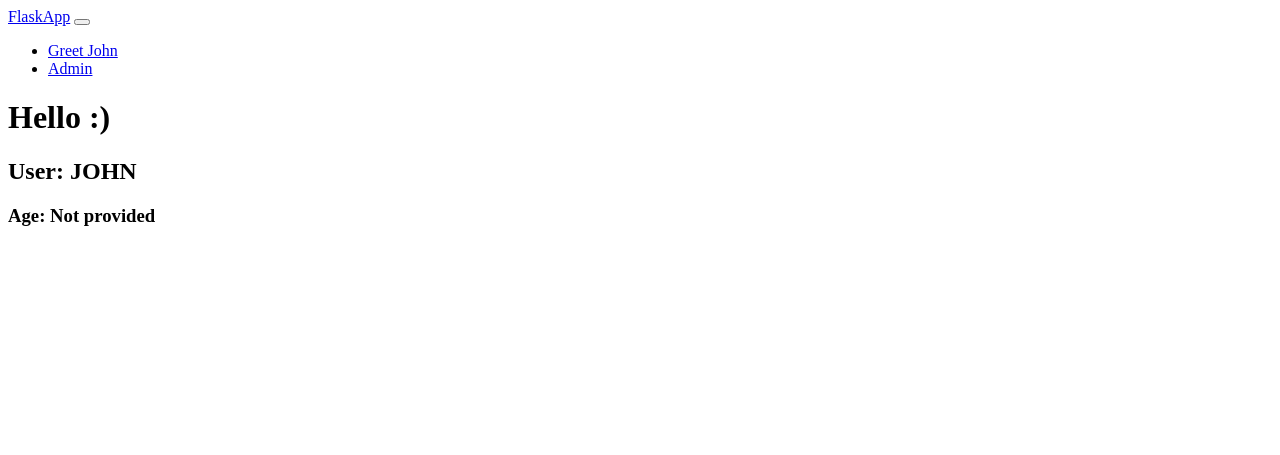
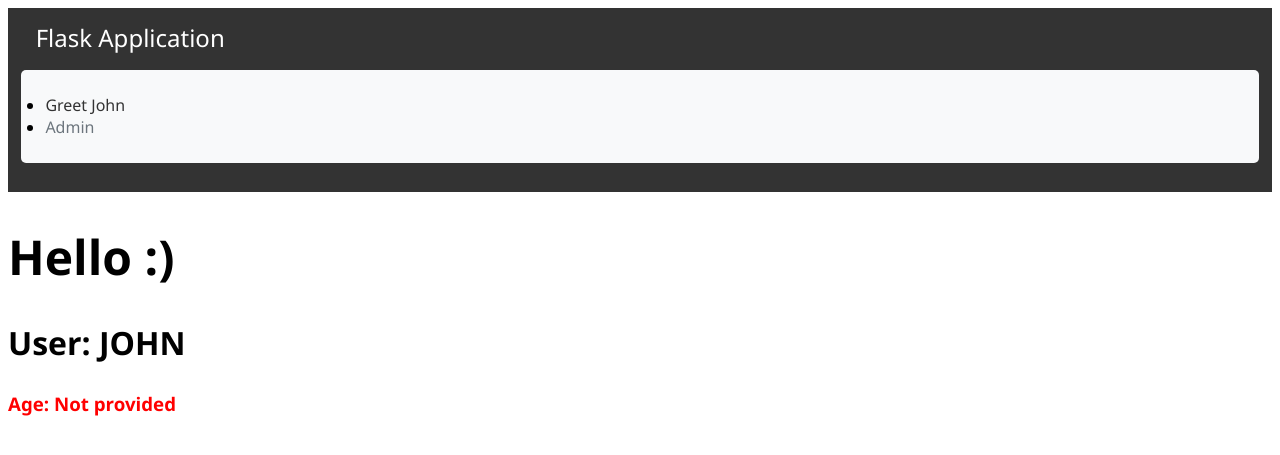
Before and after one commit to 1vanytska/flask-app-lab, a Flask app: page /user/hi/John in a window 1280 px wide. Shown: the top 455 px of the page. Run offline with Flask 3, Linux system fonts and the light colour scheme.

Commit message:
Task 3-4 - Add style

```diff
--- /dev/null
+++ b/app/static/css/style.css
@@ -0,0 +1,52 @@
+body {
+    font-family: 'Segoe UI', Tahoma, Geneva, Verdana, sans-serif;
+}
+.navbar {
+    padding: 1%;
+    background-color: #333;
+}
+
+.navbar-brand {
+    font-size: 1.5rem;
+    color: white !important;
+    padding: 10px 15px;
+    text-decoration: none;
+}
+
+.navbar-nav {
+    background-color: #f8f9fa;
+    padding: 15px;
+    border-radius: 5px;
+    padding: 2%;
+}
+
+.navbar-nav .nav-link {
+    font-size: 1rem;
+    color: #333;
+    padding: 5px 0;
+    text-decoration: none;
+}
+
+.navbar-nav .nav-link.text-muted {
+    color: #6c757d !important;
+}
+
+.navbar-nav.flex-column {
+    flex-direction: column;
+}
+
+.container h1 {
+    font-size: 3rem;
+}
+
+.container h2 {
+    font-size: 2rem;
+}
+
+.text-success {
+    color: green;
+}
+
+.text-danger {
+    color: red;
+}
--- a/app/templates/base.html
+++ b/app/templates/base.html
@@ -3,6 +3,7 @@
 <head>
     <meta charset="UTF-8">
     <meta name="viewport" content="width=device-width, initial-scale=1.0">
+    <link rel="stylesheet" href="{{ url_for('static', filename='css/style.css') }}">
     <title>{% block title %} {% endblock %} - FlaskApp</title>
 </head>
 <body>
--- a/app/users/templates/users/hi.html
+++ b/app/users/templates/users/hi.html
@@ -5,20 +5,19 @@
 {% block content %}
 
 <!-- Navigation Bar -->
-    <nav class="navbar navbar-expand-lg navbar-light bg-light mb-3">
-        <a class="navbar-brand" href="#">FlaskApp</a>
-        <button class="navbar-toggler" type="button" data-toggle="collapse" data-target="#navbarNav" aria-controls="navbarNav" aria-expanded="false" aria-label="Toggle navigation">
-            <span class="navbar-toggler-icon"></span>
-        </button>
+<nav class="navbar navbar-expand-lg navbar-dark bg-dark mb-3">
+    <div class="container">
+        <a class="navbar-brand" href="#">Flask Application</a>
         <div class="collapse navbar-collapse" id="navbarNav">
-            <ul class="navbar-nav">
-                <li class="nav-item active">
+            <ul class="navbar-nav flex-column mt-3">
+                <li class="nav-item">
                     <a class="nav-link" href="{{ url_for('users.greetings', name='John', age=30) }}">Greet John</a>
                 </li>
                 <li class="nav-item">
-                    <a class="nav-link" href="{{ url_for('users.admin') }}">Admin</a>
+                    <a class="nav-link text-muted" href="{{ url_for('users.admin') }}">Admin</a>
                 </li>
             </ul>
+        </div>
     </div>
 </nav>
 
```
Lines whose indentation alone changed are shown as unchanged.
